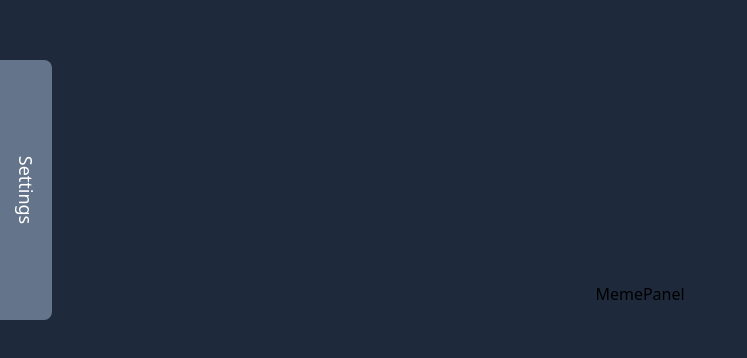
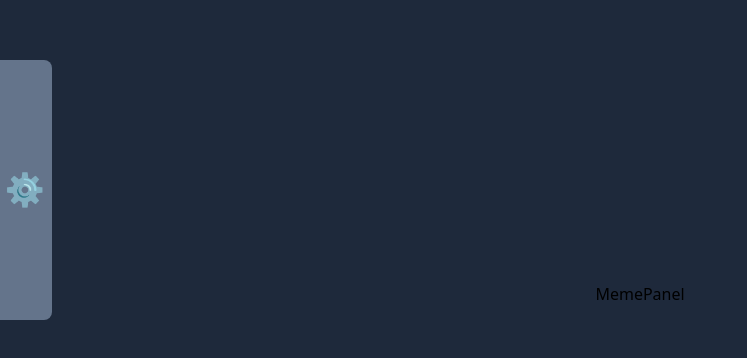
Before and after one commit to afeefabubakar/set23-meme-generator, a React (Vite) app: page / in a window 1280 px wide. Shown: the part 106-464 px from the top of the page, without its empty margins (0-747 px from the left). Built offline with nearby package versions, Linux system fonts and the light colour scheme.

Commit message:
Updated form words and styling

```diff
--- a/src/components/settings/SettingsPanel.jsx
+++ b/src/components/settings/SettingsPanel.jsx
@@ -44,11 +44,12 @@ export const SettingsPanel = ({ children }) => {
                         right: "-9.75rem",
                         top: "50%",
                         borderRadius: "0.5rem 0.5rem 0 0",
+                        fontSize: "32px",
                     }}
                     onClick={() =>
                         setSettingsProp({ ...settingsProp, showSetting: true })
                     }>
-                    Settings
+                    ⚙
                 </Button>
                 {children}
             </div>
@@ -98,9 +99,11 @@ export const SettingsBody = () => {
         for (let i = 0; i < MEMES[memeIndex].box_count; i++) {
             inputArray.push(
                 <div key={i}>
-                    <label htmlFor={`text-${i}`}>{`Text ${i + 1}`}</label>
+                    <label htmlFor={`text-${i}`}>{`Insert caption ${
+                        i + 1
+                    }`}</label>
                     <input
-                        className="block border border-gray-400 px-2 py-1"
+                        className="block border border-gray-400 px-2 py-1 w-full"
                         id={`text-${i}`}
                         {...register(`text-${i}`)}
                     />
@@ -111,7 +114,7 @@ export const SettingsBody = () => {
         return inputArray;
     };
     return (
-        <form className="space-y-2" onSubmit={handleSubmit(onSubmit)}>
+        <form className="space-y-2 w-full" onSubmit={handleSubmit(onSubmit)}>
             {generateInputBox()}
         </form>
     );
```
